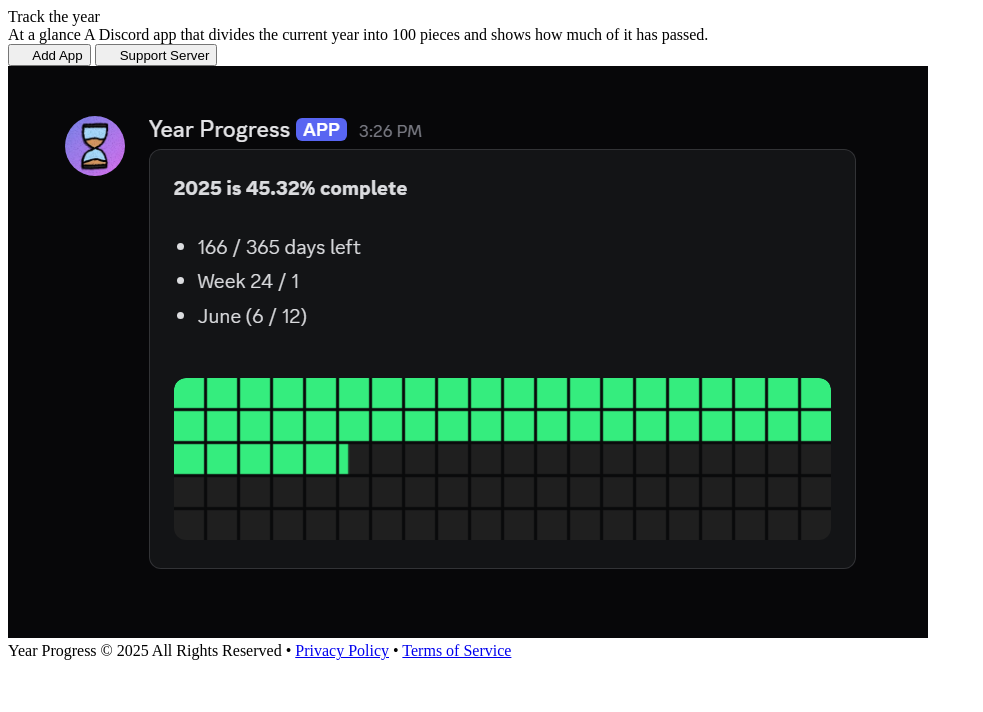
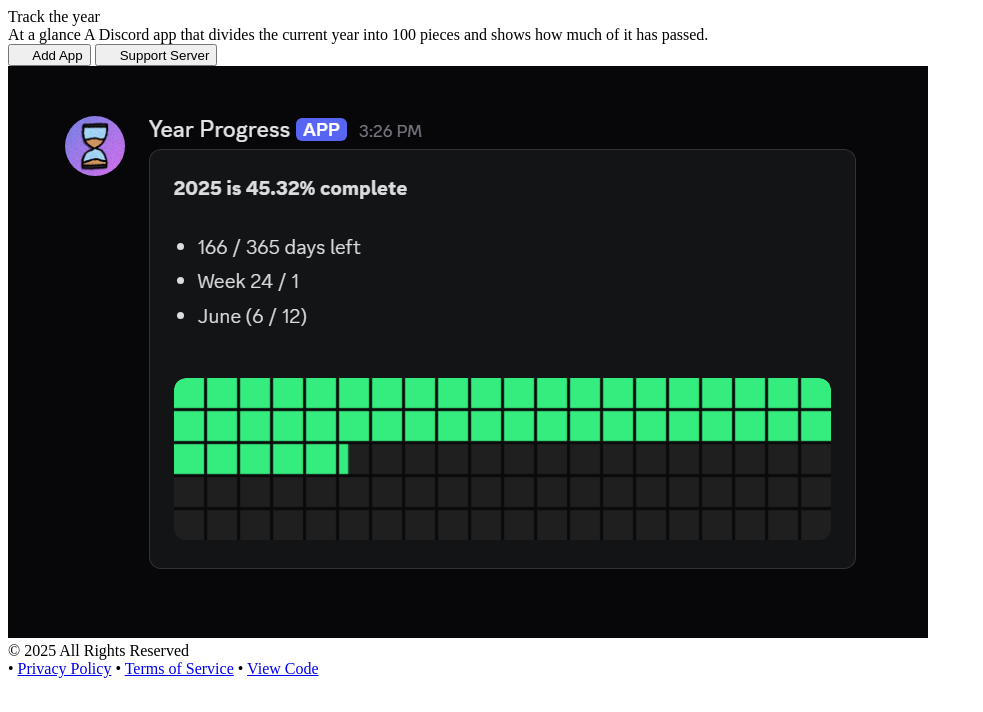
Before and after one commit to ronykax/year-progress-website, a SvelteKit app: page / in a window 1280 px wide. Shown: the top 712 px of the page, without its empty margins (0-983 px from the left). Built offline with nearby package versions, Linux system fonts and the light colour scheme; some icons are missing.

Commit message:
add github link

```diff
--- a/src/routes/+page.svelte
+++ b/src/routes/+page.svelte
@@ -3,8 +3,12 @@
     import ArrowSquareOut from "phosphor-icons-svelte/IconArrowSquareOutBold.svelte";
 </script>
 
-<div class="mx-auto max-w-7xl px-8 font-sans flex flex-col justify-center h-screen">
-    <div class="flex w-full gap-12 flex-col md:flex-row h-full justify-center items-center">
+<div
+    class="mx-auto max-w-7xl px-8 font-sans flex flex-col justify-center h-screen"
+>
+    <div
+        class="flex w-full gap-12 flex-col md:flex-row h-full justify-center items-center"
+    >
         <div class="w-full flex flex-col gap-8 lg:gap-12">
             <span class="text-4xl md:text-6xl font-semibold font-display">
                 Track the year
@@ -47,11 +51,25 @@
         </div>
     </div>
 
-    <div class="opacity-50 flex gap-3 justify-center py-10">
-        <span>Year Progress © 2025 All Rights Reserved</span>
-        <span>•</span>
-        <a href="/privacy" class="underline underline-offset-2">Privacy Policy</a>
-        <span>•</span>
-        <a href="/terms" class="underline underline-offset-2">Terms of Service</a>
+    <div class="opacity-50 flex gap-3 justify-between md:justify-center py-10">
+        <span>© 2025 All Rights Reserved</span>
+
+        <div class="flex flex-col gap-3 text-end md:flex-row">
+            <span class="hidden md:block">•</span>
+            <a href="/privacy" class="underline underline-offset-2">
+                Privacy Policy
+            </a>
+            <span class="hidden md:block">•</span>
+            <a href="/terms" class="underline underline-offset-2">
+                Terms of Service
+            </a>
+            <span class="hidden md:block">•</span>
+            <a
+                href="https://github.com/ronykax/year-progress"
+                class="underline underline-offset-2"
+            >
+                View Code
+            </a>
+        </div>
     </div>
 </div>
```
